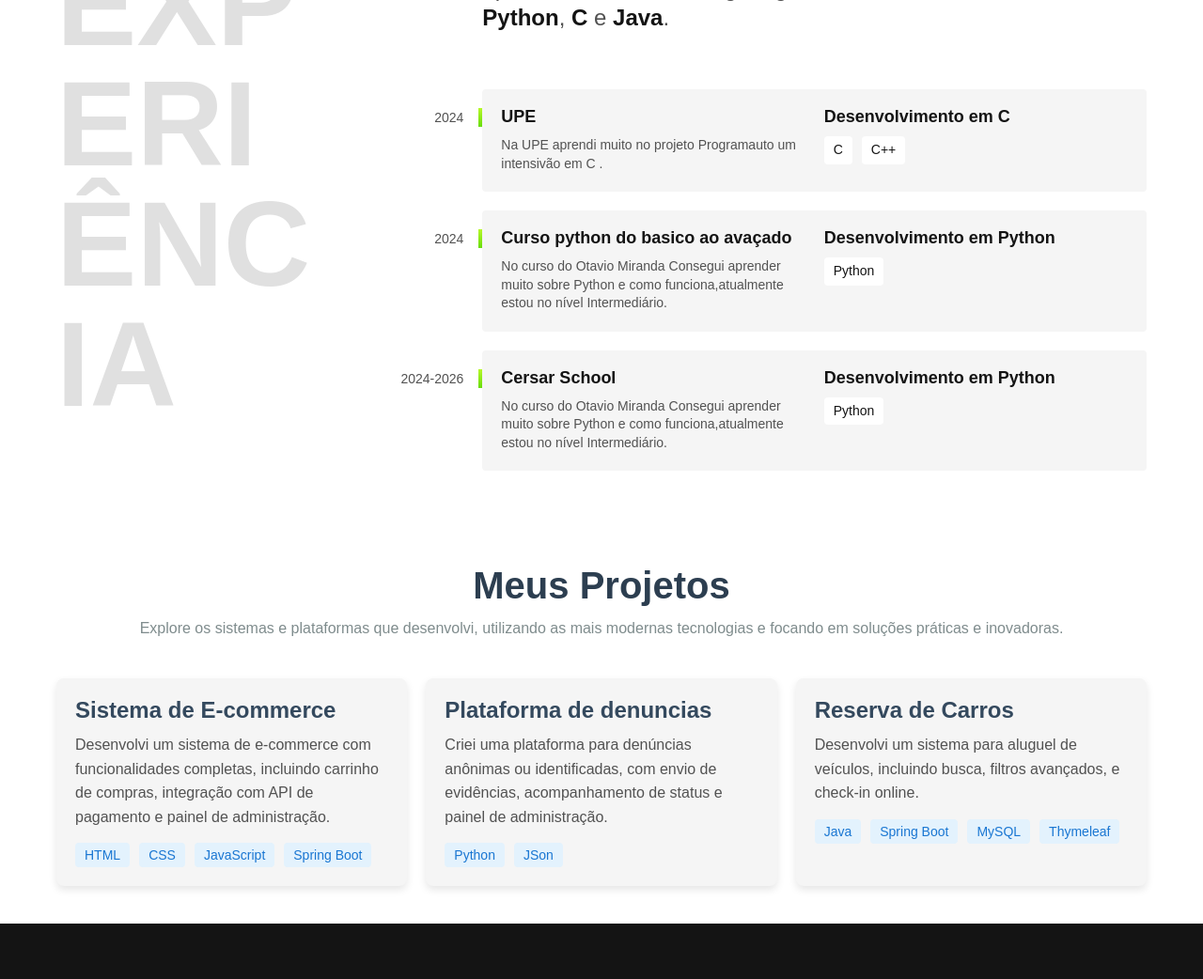
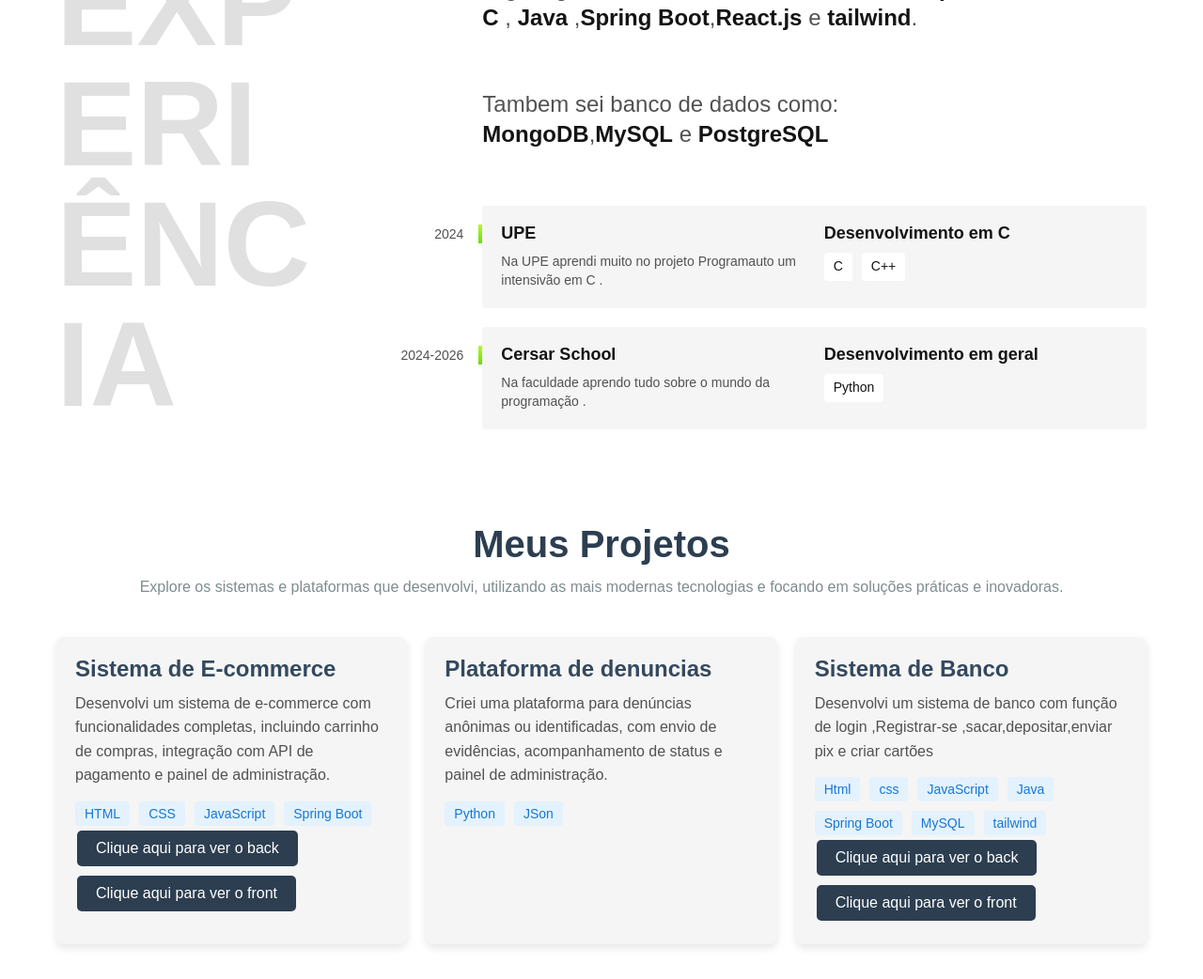
Before and after one commit to jleandromorais/Pagina, a plain HTML site: page index.html in a window 1280 px wide. Shown: the part 698-1740 px from the top of the page at 94% size. Drawn offline with Linux system fonts and the light colour scheme.

Commit message:
Atualização da page

```diff
--- a/css/projetos.css
+++ b/css/projetos.css
@@ -93,3 +93,20 @@
       padding: 15px;
     }
   }
+  button {
+    background-color: #2c3e50; /* Cor de fundo */
+    color: white; /* Cor do texto */
+    border: none; /* Sem bordas */
+    padding: 10px 20px; /* Espaçamento interno */
+    text-align: center; /* Centralizar texto */
+    text-decoration: none; /* Remover sublinhado */
+    display: inline-block; /* Alinhar inline */
+    font-size: 16px; /* Tamanho da fonte */
+    margin: 5px 2px; /* Margem entre os botões */
+    cursor: pointer; /* Mostrar cursor de "mãozinha" */
+    border-radius: 5px; /* Cantos arredondados */
+  }
+
+  button:hover {
+    background-color: #2c3e50; /* Cor ao passar o mouse */
+  }
--- a/experiencia.css
+++ b/experiencia.css
@@ -106,3 +106,20 @@
     grid-template-columns: 1fr; /* Muda o layout das colunas para uma única coluna em telas menores que 400px */
   }
 }
+button {
+  background-color: #4CAF50; /* Cor de fundo */
+  color: white; /* Cor do texto */
+  border: none; /* Sem bordas */
+  padding: 10px 20px; /* Espaçamento interno */
+  text-align: center; /* Centralizar texto */
+  text-decoration: none; /* Remover sublinhado */
+  display: inline-block; /* Alinhar inline */
+  font-size: 16px; /* Tamanho da fonte */
+  margin: 5px 2px; /* Margem entre os botões */
+  cursor: pointer; /* Mostrar cursor de "mãozinha" */
+  border-radius: 5px; /* Cantos arredondados */
+}
+
+button:hover {
+  background-color: #45a049; /* Cor ao passar o mouse */
+}
--- a/index.html
+++ b/index.html
@@ -26,7 +26,7 @@
   <main class="introducao">
     <img src="./portifolio.jpeg" alt="Lobo Cinza">
     <div>
-      <h1>Desenvolvedor<br>Back End<br></h1>
+      <h1>Desenvolvedor<br>FulllStack <br></h1>
       <p>Localizado no Recife🏖</p>
     </div>
   </main>
@@ -34,8 +34,9 @@
   <section class="experiencia" id="experiencia" aria-label="Experiência">
     <h2 class="subtitulo">Experiência</h2>
     <div>
-      <p class="experiencia-texto">Desenvolvo pequenos projetos  e ainda estou aprendendo sobre as linguangens como : <strong>Python</strong>,
-        <strong>C</strong> e <strong>Java</strong>.
+      <p class="experiencia-texto">Desenvolvo pequenos projetos  e domino linguangens e freamerworks como : <strong>JavaScript</strong>,
+        <strong>C</strong> , <strong>Java</strong> ,<strong>Spring Boot</strong>,<strong>React.js</strong> e <strong>tailwind</strong>.</p>
+        <p class="experiencia-texto">Tambem sei banco de dados como: <strong>MongoDB</strong>,<strong>MySQL</strong> e <strong>PostgreSQL </strong> </p>
 
       <div class="estudo">
         <span class="estudo-ano">2024</span>
@@ -49,19 +50,10 @@
       </div>
 
       <div class="estudo">
-        <span class="estudo-ano">2024</span>
-        <h3 class="estudo-titulo"> Curso python do basico ao avaçado</h3>
-        <span class="estudo-titulo">Desenvolvimento em Python</span>
-        <p class="estudo-texto">No curso do Otavio Miranda Consegui aprender muito sobre Python e como funciona,atualmente estou no nível Intermediário.</p>
-        <ul class="estudo-habilidades">
-          <li>Python</li>
-        </ul>
-      </div>
-      <div class="estudo">
         <span class="estudo-ano">2024-2026</span>
         <h3 class="estudo-titulo"> Cersar School</h3>
-        <span class="estudo-titulo">Desenvolvimento em Python</span>
-        <p class="estudo-texto">No curso do Otavio Miranda Consegui aprender muito sobre Python e como funciona,atualmente estou no nível Intermediário.</p>
+        <span class="estudo-titulo">Desenvolvimento em geral</span>
+        <p class="estudo-texto">Na faculdade aprendo tudo sobre o mundo da programação .</p>
         <ul class="estudo-habilidades">
           <li>Python</li>
         </ul>
@@ -86,6 +78,8 @@
             Sistema de E-commerce
           </a>
         </h3>
+
+
         <p class="projeto-descricao">
           Desenvolvi um sistema de e-commerce com funcionalidades completas, incluindo carrinho de compras, integração com API de pagamento e painel de administração.
         </p>
@@ -95,6 +89,14 @@
           <li>JavaScript</li>
           <li>Spring Boot</li>
         </ul>
+        <div class="projeto-botoes">
+          <button onclick="window.open('https://github.com/jleandromorais/BackdaLoja', '_blank')">
+            Clique aqui para ver o back
+          </button>
+          <button onclick="window.open('https://github.com/jleandromorais/FrontDaLoja.git', '_blank')">
+            Clique aqui para ver o front
+          </button>
+        </div>
       </div>
       <div class="projeto-item">
         <h3 class="projeto-titulo"><a href="https://github.com/jleandromorais/Crud">Plataforma de denuncias</a></h3>
@@ -107,18 +109,30 @@
         </ul>
       </div>
       <div class="projeto-item">
-        <h3 class="projeto-titulo">Reserva de Carros</h3>
+        <h3 class="projeto-titulo">Sistema de Banco</h3>
+
+
         <p class="projeto-descricao">
-          Desenvolvi um sistema para aluguel de veículos, incluindo busca, filtros avançados, e check-in online.
+        Desenvolvi um sistema de banco com função de login ,Registrar-se ,sacar,depositar,enviar pix e criar cartões
         </p>
         <ul class="projeto-tecnologias">
+          <li>Html</li>
+          <li>css</li>
+          <li>JavaScript</li>
           <li>Java</li>
           <li>Spring Boot</li>
           <li>MySQL</li>
-          <li>Thymeleaf</li>
+          <li>tailwind</li>
         </ul>
+        <div class="projeto-botoes">
+          <button onclick="window.open('https://github.com/jleandromorais/JavaBack.git', '_blank')">
+            Clique aqui para ver o back
+          </button>
+          <button onclick="window.open('https://github.com/jleandromorais/Banco.git', '_blank')">
+            Clique aqui para ver o front
+          </button>
+        </div>
       </div>
-    </div>
   </section>
 
 
```
Also changed, not shown: css/experiencia.css (line endings or trailing spaces).
